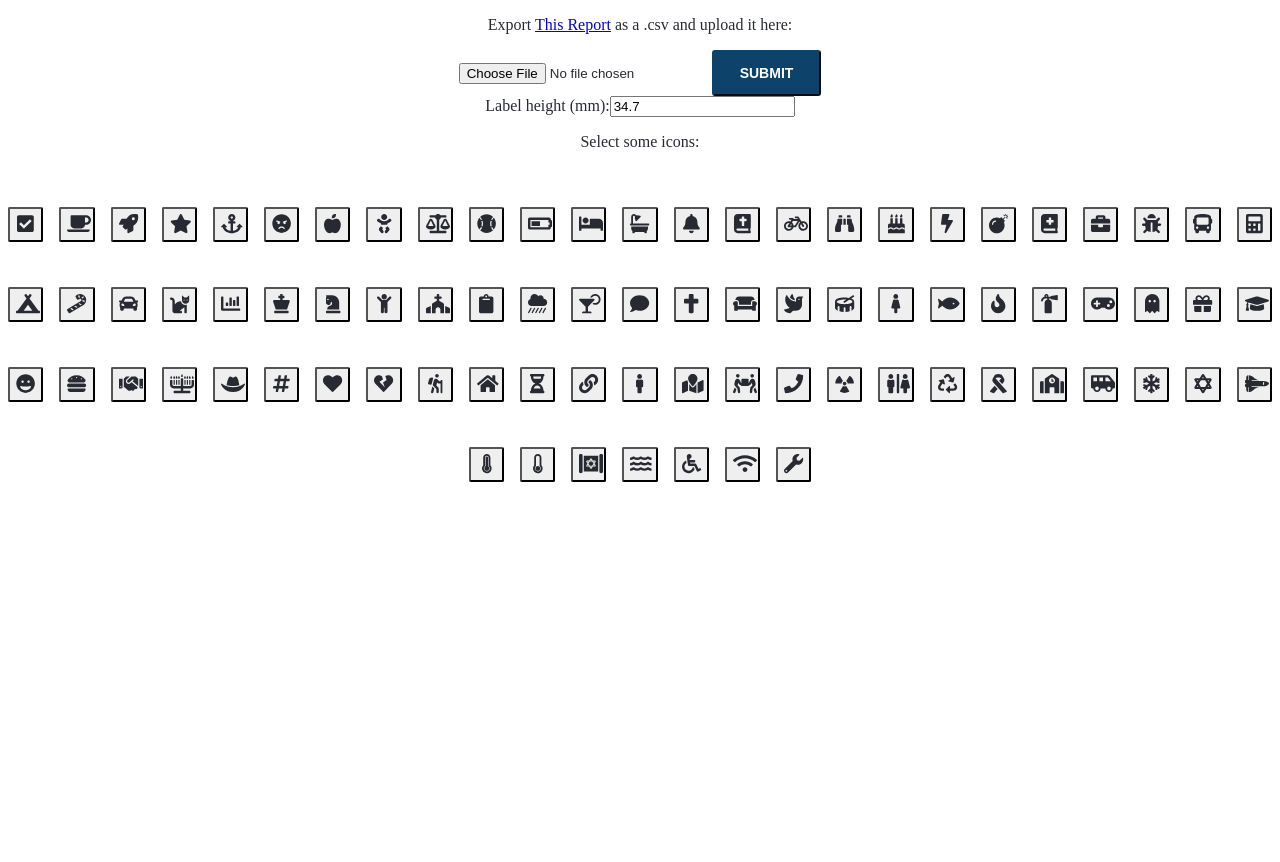
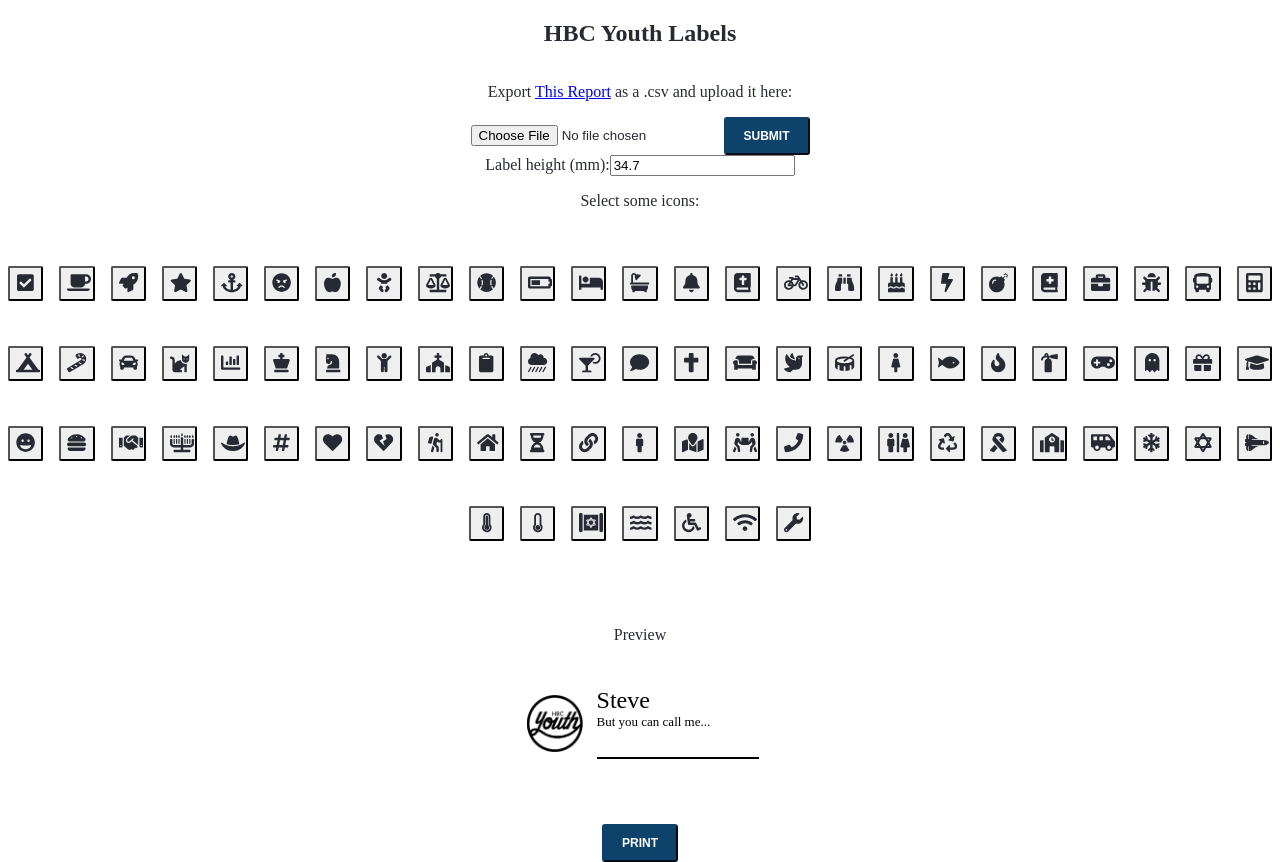
Before and after one commit to sebbeth/hbc-youth-labels, a React (Create React App) app: page / in a window 1280 px wide. Before the commit the page ends 800 px from the top, so only its background shows below. Built offline with nearby package versions, Linux system fonts and the light colour scheme; a web font is replaced by a local one.

Commit message:
working alignment!

```diff
--- a/public/index.html
+++ b/public/index.html
@@ -1,14 +1,12 @@
 <!DOCTYPE html>
 <html lang="en">
-  <head>
+
+<head>
     <meta charset="utf-8" />
     <link rel="icon" href="%PUBLIC_URL%/favicon.ico" />
     <meta name="viewport" content="width=device-width, initial-scale=1" />
     <meta name="theme-color" content="#000000" />
-    <meta
-      name="description"
-      content="Web site created using create-react-app"
-    />
+    <meta name="description" content="Web site created using create-react-app" />
     <link rel="apple-touch-icon" href="%PUBLIC_URL%/logo192.png" />
     <!--
       manifest.json provides metadata used when your web app is installed on a
@@ -24,9 +22,10 @@
       work correctly both with client-side routing and a non-root public URL.
       Learn how to configure a non-root public URL by running `npm run build`.
     -->
-    <title>React App</title>
-  </head>
-  <body>
+    <title>HBC Youth Labels</title>
+</head>
+
+<body>
     <noscript>You need to enable JavaScript to run this app.</noscript>
     <div id="root"></div>
     <!--
@@ -39,5 +38,6 @@
       To begin the development, run `npm start` or `yarn start`.
       To create a production bundle, use `npm run build` or `yarn build`.
     -->
-  </body>
+</body>
+
 </html>
--- a/src/components/App/App.css
+++ b/src/components/App/App.css
@@ -78,8 +78,8 @@
     border-color: #0d426a;
     color: white;
     text-transform: uppercase;
-    padding: 13px 26px;
-    font-size: 14px;
+    padding: 10px 18px;
+    font-size: 12px;
     font-weight: 700;
     font-style: normal;
 }
@@ -118,5 +118,5 @@
 
 @page {
     size: A4 portrait;
-    margin: 1cm 5mm 5mm 5mm;
+    margin: 11mm 5mm 15mm 5mm;
 }
--- a/src/components/App/App.tsx
+++ b/src/components/App/App.tsx
@@ -9,7 +9,8 @@ library.add(...availableIcons)
 
 function App() {
 
-  const [names, setNames] = React.useState<string[]>([]);
+  const [names, setNames] = React.useState<string[]>((window.location.href.includes("localhost")) ? mockNames : []);
+
   const [lineHeight, setLineHeight] = React.useState<string>("34.7");
   const [selectedIcons, setSelectedIcons] = React.useState<string[]>(getIcons());
   const fileInputRef = React.createRef<HTMLInputElement>();
@@ -51,6 +52,9 @@ function App() {
   return (
     <div>
       <div className="App">
+        <h2>
+          HBC Youth Labels
+        </h2>
         <div className="app-heading">
           Export <a href="https://hbc.elvanto.com.au/report/?id=d518fd62-9ee2-40d0-ac6f-c3bb35cc2803&authkey=AnyB6Hvz">This Report</a> as a .csv and upload it here:
       </div>
--- a/src/components/Label/Label.css
+++ b/src/components/Label/Label.css
@@ -1,23 +1,34 @@
 .label {
-    background-color: white;
-    height: 3.7cm;
+    height: 3.1cm;
     display: grid;
     color: black;
-    grid-template-columns: 2.6cm 1fr;
+    grid-template-rows: 7.3mm 1fr;
     font-family: brandon-grotesque;
     width: 6.7cm;
-    height: 3.7cm;
+}
+
+.container {
+    page-break-after: avoid;
+    page-break-inside: avoid;
+}
+
+.logoAndText {
+    display: grid;
+    overflow: hidden;
+    grid-template-columns: 2.2cm 1fr;
 }
 
 .logo {
     justify-self: center;
-    align-self: center;
-    height: 2cm;
-    width: 2cm;
+    position: relative;
+    top: 2mm;
+    height: 1.5cm;
+    width: 1.5cm;
 }
 
 .body {
     text-align: left;
+    page-break-inside: avoid;
 }
 
 .name {
@@ -29,18 +40,17 @@
 }
 
 .line {
-    margin-top: 5mm;
+    margin-top: 7mm;
     border: 1px solid black;
     margin-right: 2mm;
 }
 
 .icons {
-    height: 5.1mm;
     overflow: hidden;
     margin: 0.2cm 0.2cm 0 0;
     text-align: right;
 }
 
 .icon {
-    margin-left: 0.1cm;
+    margin-left: 1.5mm;
 }
--- a/src/components/Label/Label.tsx
+++ b/src/components/Label/Label.tsx
@@ -12,10 +12,8 @@ export interface ILabelProps {
 
 const Label: React.FC<ILabelProps> = (props) => {
     return (
-        <div style={{ height: `${props.height + 2.3}mm` }}>
+        <div className="container" style={{ height: `${props.height + 0.2}mm` }}>
             <div className="label">
-                <img className={"logo"} src={youthLogo} />
-                <div className={"body"}>
                 <div className={"icons"}>
                     {
                         props.icons.map((icon, index) => {
@@ -27,9 +25,13 @@ const Label: React.FC<ILabelProps> = (props) => {
                         })
                     }
                 </div>
+                <div className={"logoAndText"}>
+                    <img className={"logo"} src={youthLogo} />
+                    <div className={"body"}>
                         <div className={"name"}>{parseName(props.name)}</div>
                         <div className={"youCanCallMe"}>But you can call me...</div>
                         <hr className={"line"} />
+                    </div>
                 </div>
             </div>
         </div>
--- a/src/helpers/MockData.ts
+++ b/src/helpers/MockData.ts
@@ -1 +1 @@
-export const mockNames = ["Amanda", "Timothy (Tim)", "Elliot", "Steve", "Jared", "Kate", "Oliver", "Luke", "Lucy", "Valentina (Val)", "Sebastian", "William (Will)", "Amanda", "Timothy (Tim)", "Elliot", "Steve", "Jared", "Kate", "Oliver", "Luke", "Lucy", "Valentina (Val)", "Sebastian", "William (Will)", "Amanda", "Timothy (Tim)", "Elliot", "Steve", "Jared", "Kate", "Oliver", "Luke", "Lucy", "Valentina (Val)", "Sebastian", "William (Will)"];
+export const mockNames = ["Steve", "Amanda", "Timothy (Tim)", "Elliot", "Steve", "Jared", "Kate", "Oliver", "Luke", "Lucy", "Valentina (Val)", "Sebastian", "William (Will)", "Amanda", "Timothy (Tim)", "Elliot", "Steve", "Jared", "Kate", "Oliver", "Luke", "KingCaractacushasalongname", "Valentina (Val)", "Sebastian", "William (Will)", "Amanda", "Timothy (Tim)", "Elliot", "Steve", "Jared", "Kate", "Oliver", "Luke", "Lucy", "King ", "Valentina (Val)", "Sebastian", "William (Will)"];
```
Lines whose indentation alone changed are shown as unchanged.
